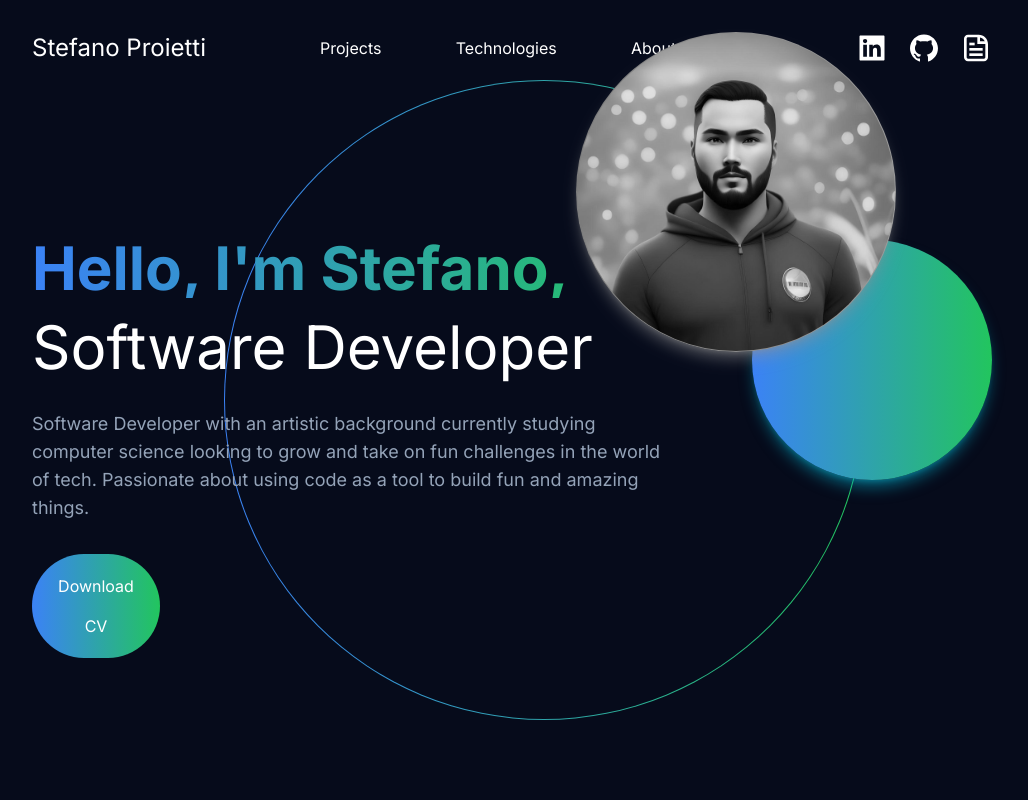
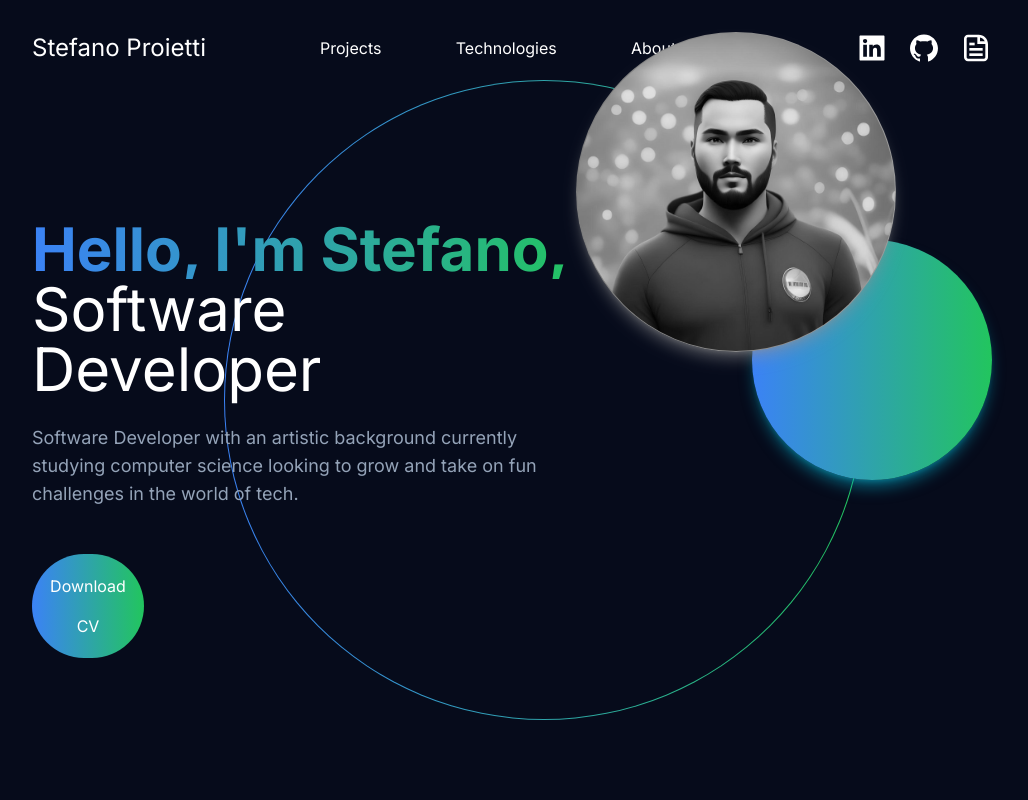
Before and after one commit to stefanomusicman/personal_portfolio_v2, a Next.js app: page / in a window 1280 px wide. Shown: the top 800 px of the page, without its empty margins (128-1156 px from the left). Built offline with nearby package versions, Linux system fonts and the light colour scheme.

Commit message:
adjusted hero section description

```diff
--- a/components/HeroSection.tsx
+++ b/components/HeroSection.tsx
@@ -169,7 +169,8 @@ const CircleWithImage: React.FC<HoverStatus> = ({ setIsHovering }) => {
 const TextSection = () => {
     const nameStyles: string = "font-bold text-2xl lg:text-5xl xl:text-6xl bg-gradient-to-r from-blue-500 to-green-500 inline-block text-transparent bg-clip-text";
     const titleStyles: string = "text-2xl lg:text-5xl xl:text-6xl";
-    const description: string = "Software Developer with an artistic background currently studying computer science looking to grow and take on fun challenges in the world of tech. Passionate about using code as a tool to build fun and amazing things.";
+    const description: string = "Software Developer with an artistic background currently studying computer science looking to grow and take on fun challenges in the world of tech.";
+    {/* Passionate about using code as a tool to build fun and amazing things. */ }
 
     const nameRef: any = useRef();
     const titleRef: any = useRef();
@@ -197,7 +198,7 @@ const TextSection = () => {
                 justify-evenly
                 h-1/2
                 lg:justify-center
-                lg:w-4/6
+                lg:w-7/12
                 lg:h-[calc(100vh-96px)]">
             {/* title container */}
             <div className="
```
